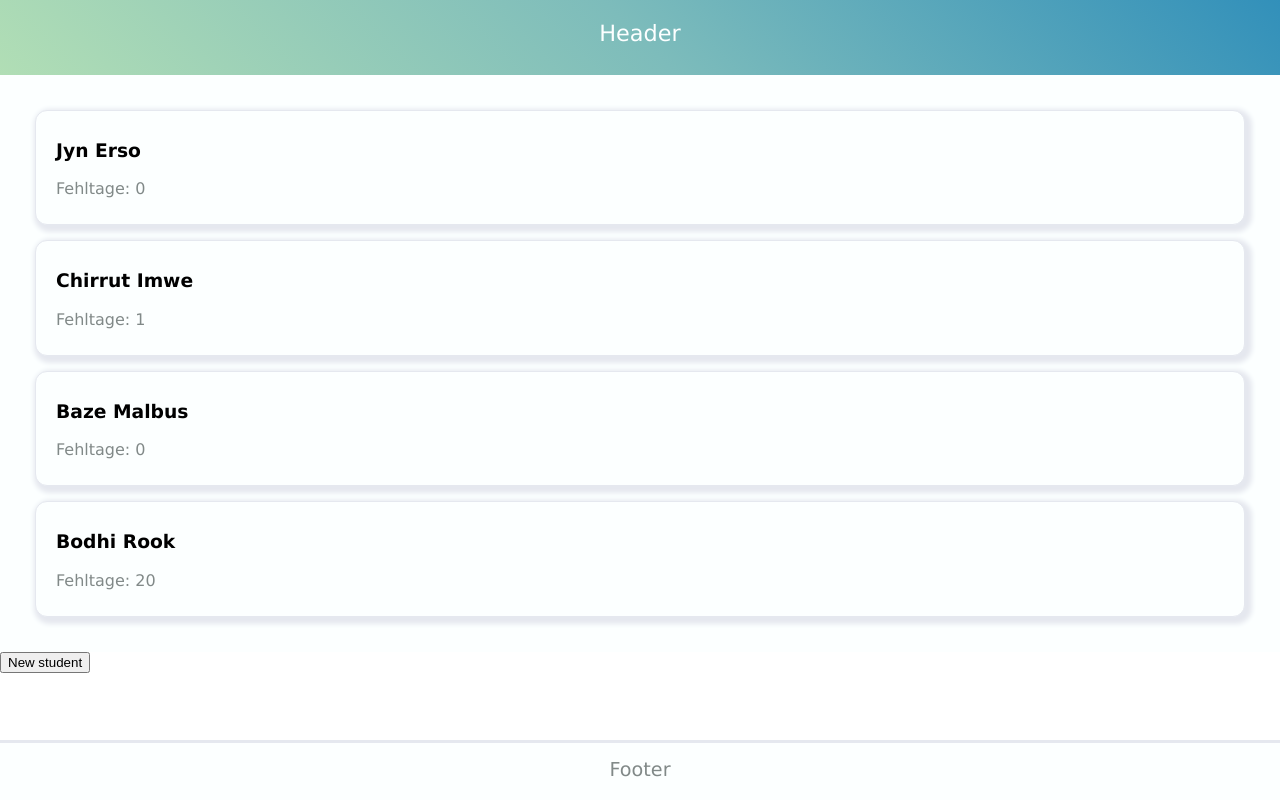
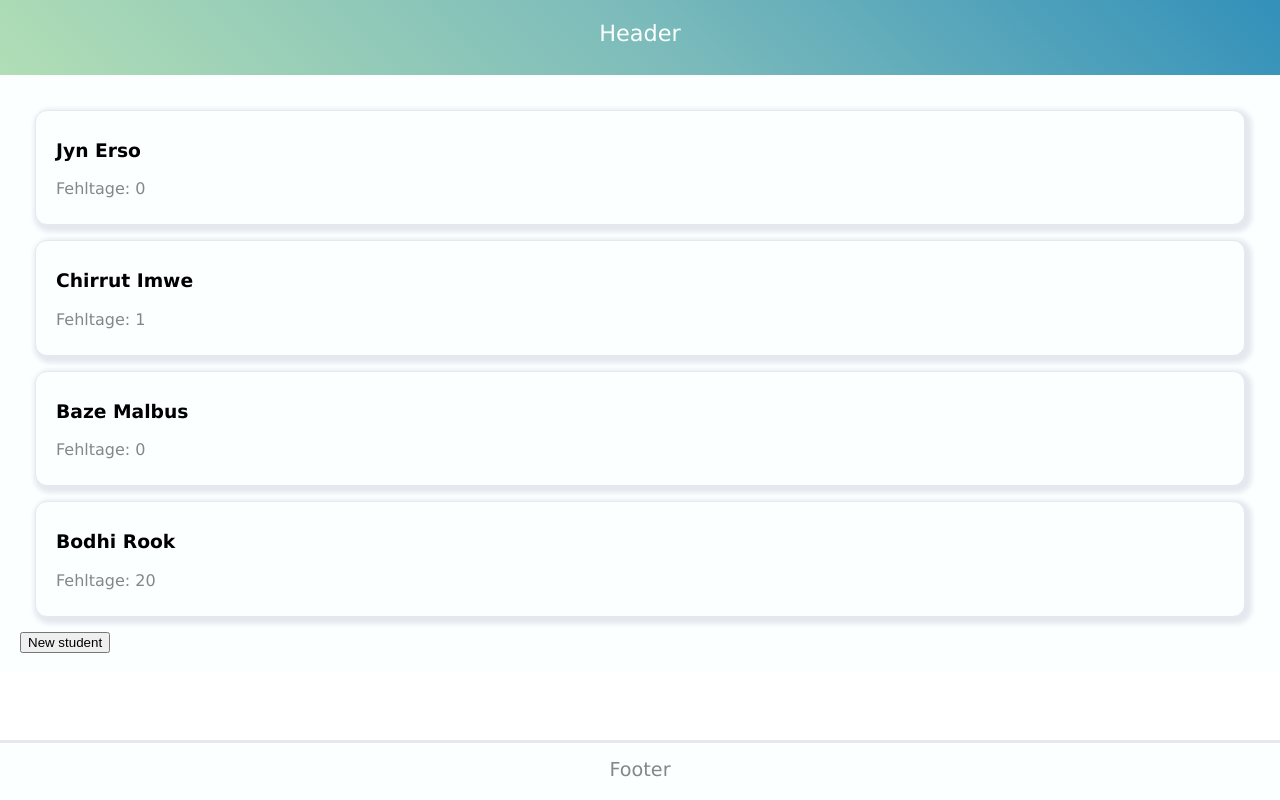
Before and after one commit to rolandlitzba/teacherapp, a React (Create React App) app: page / in a window 1280 px wide. Built offline with nearby package versions, Linux system fonts and the light colour scheme.

Commit message:
export AppButton to CardList

```diff
--- a/src/App.js
+++ b/src/App.js
@@ -5,8 +5,7 @@ import styled from 'styled-components';
 import CardList from './card/CardList';
 import GlobalStyles from './misc/GlobalStyles';
 import Form from './form/Form';
-import AddButton from './form/FormButton';
-import { BrowserRouter as Router, Link, Route } from 'react-router-dom';
+import { BrowserRouter as Router, Route } from 'react-router-dom';
 
 const mockdata = require('./mockdata.json');
 
@@ -32,21 +31,15 @@ export default function App() {
         <GlobalStyles />
         <Header />
         <Main>
-          <Route
-            exact
-            path="/"
-            render={() => (
-              <>
-                <CardList cards={cards} />
-                <Link to="/create">
-                  <AddButton />
-                </Link>
-              </>
-            )}
-          />
+          <Route exact path="/" render={() => <CardList cards={cards} />} />
           <Route
             path="/create"
-            render={() => <Form handleSubmitForm={data => createCard(data)} />}
+            render={props => (
+              <Form
+                handleSubmitForm={data => createCard(data)}
+                history={props.history}
+              />
+            )}
           />
         </Main>
         <Footer />
--- a/src/card/CardList.js
+++ b/src/card/CardList.js
@@ -1,6 +1,8 @@
 import React from 'react';
 import styled from 'styled-components';
 import Card from './Card';
+import AddButton from '../form/FormButton';
+import { Link } from 'react-router-dom';
 
 const StyledCardList = styled.section`
   background: #fcffff;
@@ -13,6 +15,9 @@ export default function CardList({ cards }) {
       {cards.map(card => (
         <Card key={card.id} card={card} />
       ))}
+      <Link to="/create">
+        <AddButton />
+      </Link>
     </StyledCardList>
   );
 }
--- a/src/form/Form.js
+++ b/src/form/Form.js
@@ -36,7 +36,7 @@ const Flex = styled.div`
   justify-self: center;
 `;
 
-export default function Form({ handleSubmitForm }) {
+export default function Form({ history, handleSubmitForm }) {
   function onFormSubmit(event) {
     event.preventDefault();
     const form = event.target;
@@ -44,6 +44,7 @@ export default function Form({ handleSubmitForm }) {
       name: form.student.value,
       absence: form.absence.value
     });
+    history.replace('/');
   }
 
   return (
```
